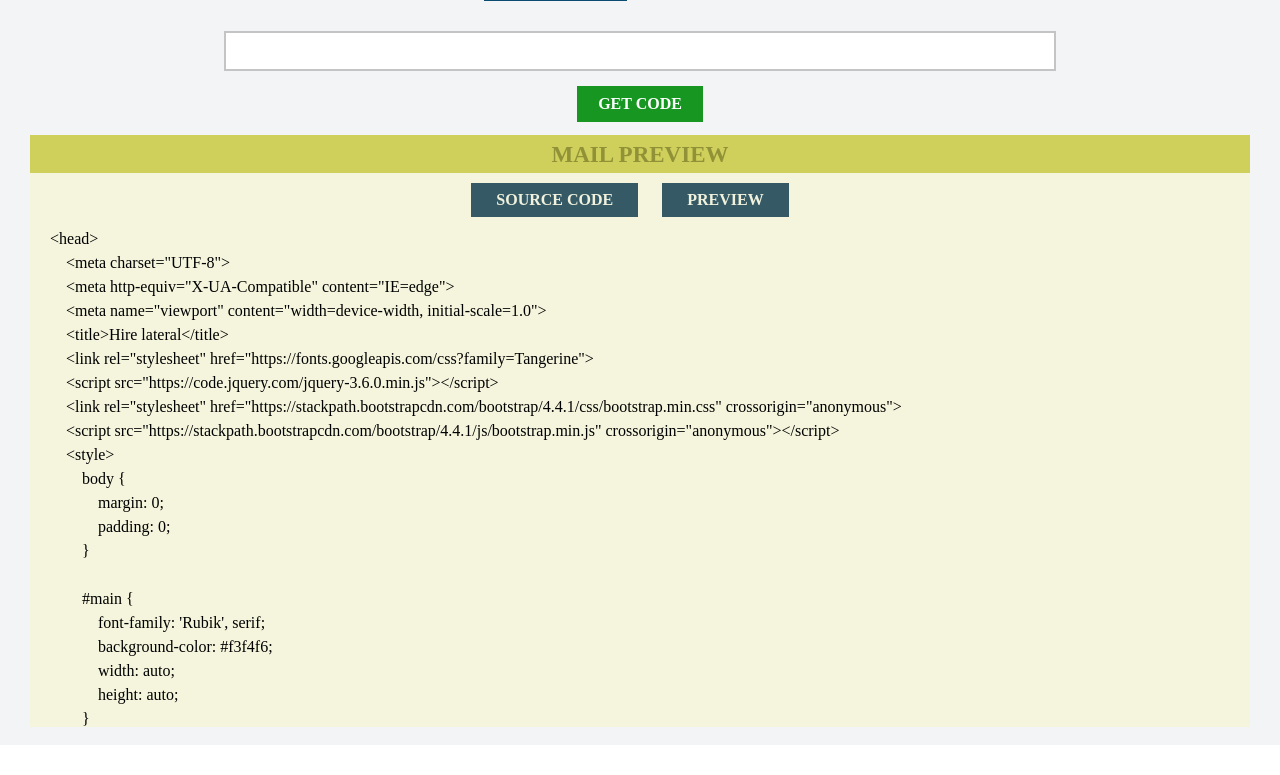
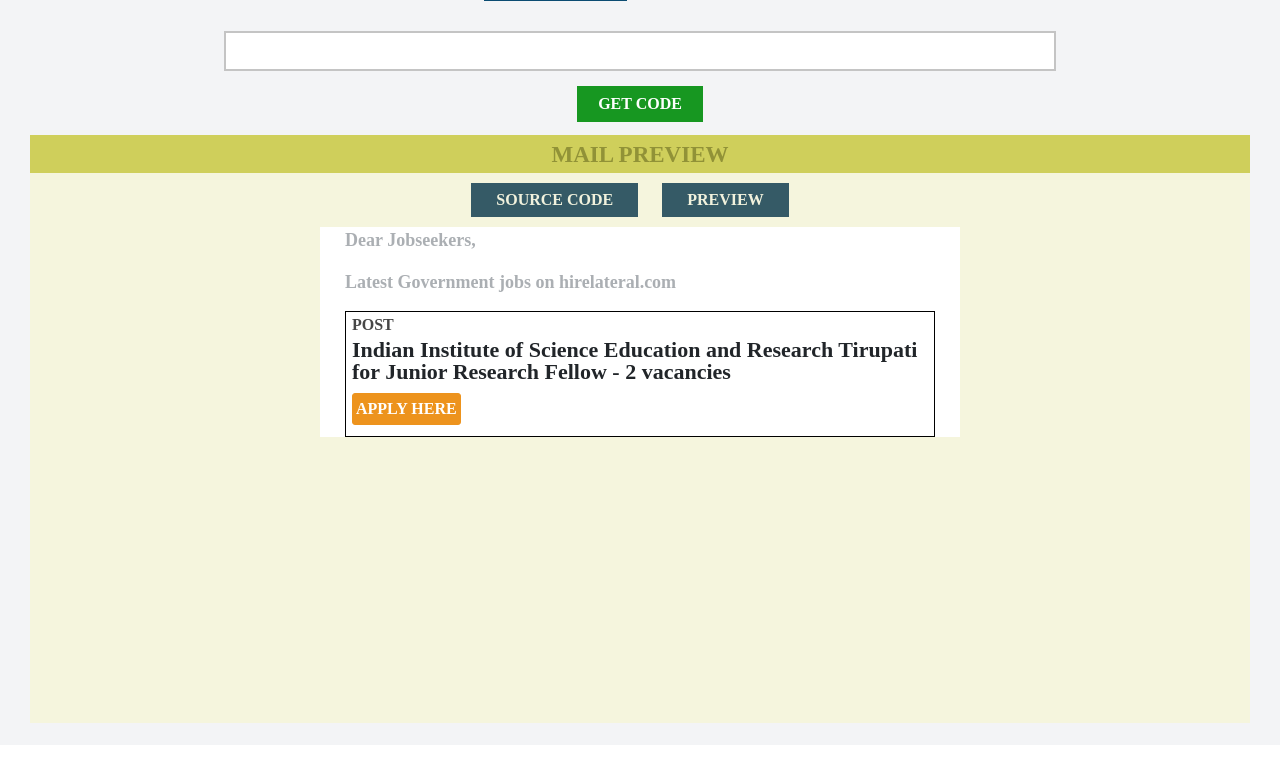
Before and after one commit to Sasi-007/MelonPHP, a PHP site: page /home.php in a window 1280 px wide. Shown: the part 558-1333 px from the top of the page. Run offline with PHP 8.4, Linux system fonts and the light colour scheme.

Commit message:
partially finished table adjustments

```diff
--- a/home.php
+++ b/home.php
@@ -155,6 +155,51 @@
             padding: 0px 20px 0px 20px;
             resize: none;
         }
+/* embed below to id webdesign div */
+
+        div#webdesign {
+            margin: 0px 290px;
+        }
+
+        .post {
+            background-color: white;
+            padding: 0px 25px;
+        }
+
+        p.postpar {
+            font-size: 18px;
+            font-weight: bold;
+            color: #abafb3;
+            margin: 0px 0px 15px 0px;
+        }
+
+        table.tablepost {
+            border: 1px solid black;
+        }
+
+        button.applybtn {
+            background-color: #ed931d;
+            color: white;
+            font-weight: 700;
+            border: 1px solid #ed931d;
+            border-radius: 3px;
+            padding: 3px;
+            margin: 10px 0px 10px 5px;
+        }
+
+        p.posttxt {
+            font-size: 22px;
+            font-weight: bolder;
+            margin: 0px 0px 0px 5px;
+            line-height: 1;
+        }
+
+        p.theadtxt {
+            font-weight: bold;
+            color: #464646;
+            font-size: 16px;
+            margin: 0px 0px 0px 5px;
+        }
 
     </style>
 </head>
@@ -200,7 +245,23 @@
                     <button class="previewbtn mailbtns">PREVIEW</button>
                 </div>
                 <div class="desc">
-                    <textarea name="code" id="webcode" readonly>Hello</textarea>
+                    <textarea name="code" id="webcode" readonly></textarea>
+                    <div id="webdesign">
+                        <div class="post">
+                            <p class="postpar">Dear Jobseekers,</p>
+                            <p class="postpar">Latest Government jobs on hirelateral.com</p>
+                            <div class="posts">
+                                <table class="tablepost">
+                                    <tr>
+                                        <th><p class="theadtxt">POST</p></th>
+                                    </tr>
+                                    <tr>
+                                        <td><p class="posttxt">Indian Institute of Science Education and Research Tirupati for Junior Research Fellow - 2 vacancies</p><button class="applybtn">APPLY HERE</button></td>
+                                    </tr>
+                                </table>
+                            </div>
+                        </div>
+                    </div>
                 </div>
             </div>
         </div>
@@ -230,8 +291,13 @@
             code += $(this).text();
         });
         $("textarea").text(code);
+        $("#webcode").hide();
+        $("#webdesign").show();
         $(".sourcebtn").click(function(){
             $("#webcode").toggle();
+        });
+        $(".previewbtn").click(function(){
+            $("#webdesign").toggle();
         });
     });
 </script>
```
